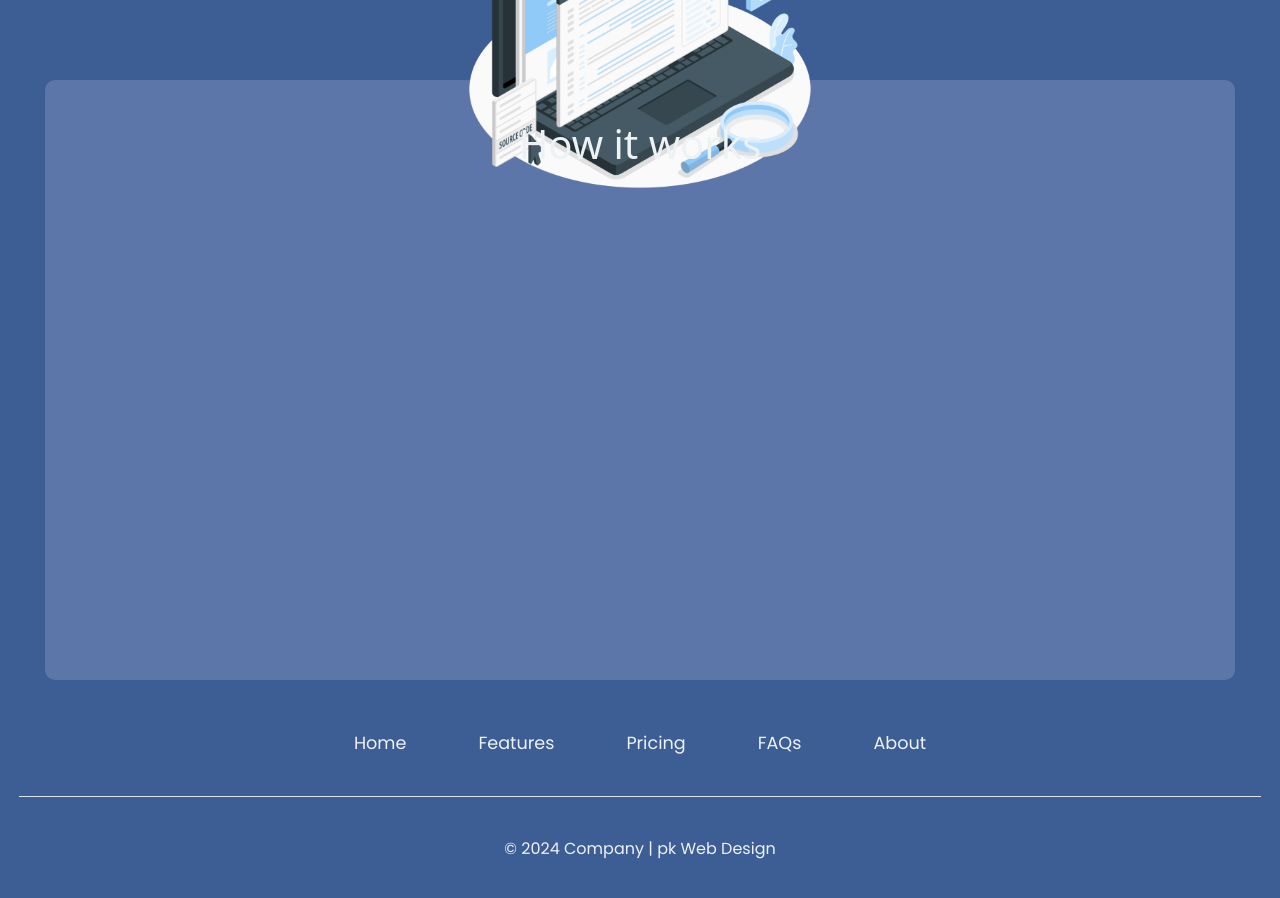
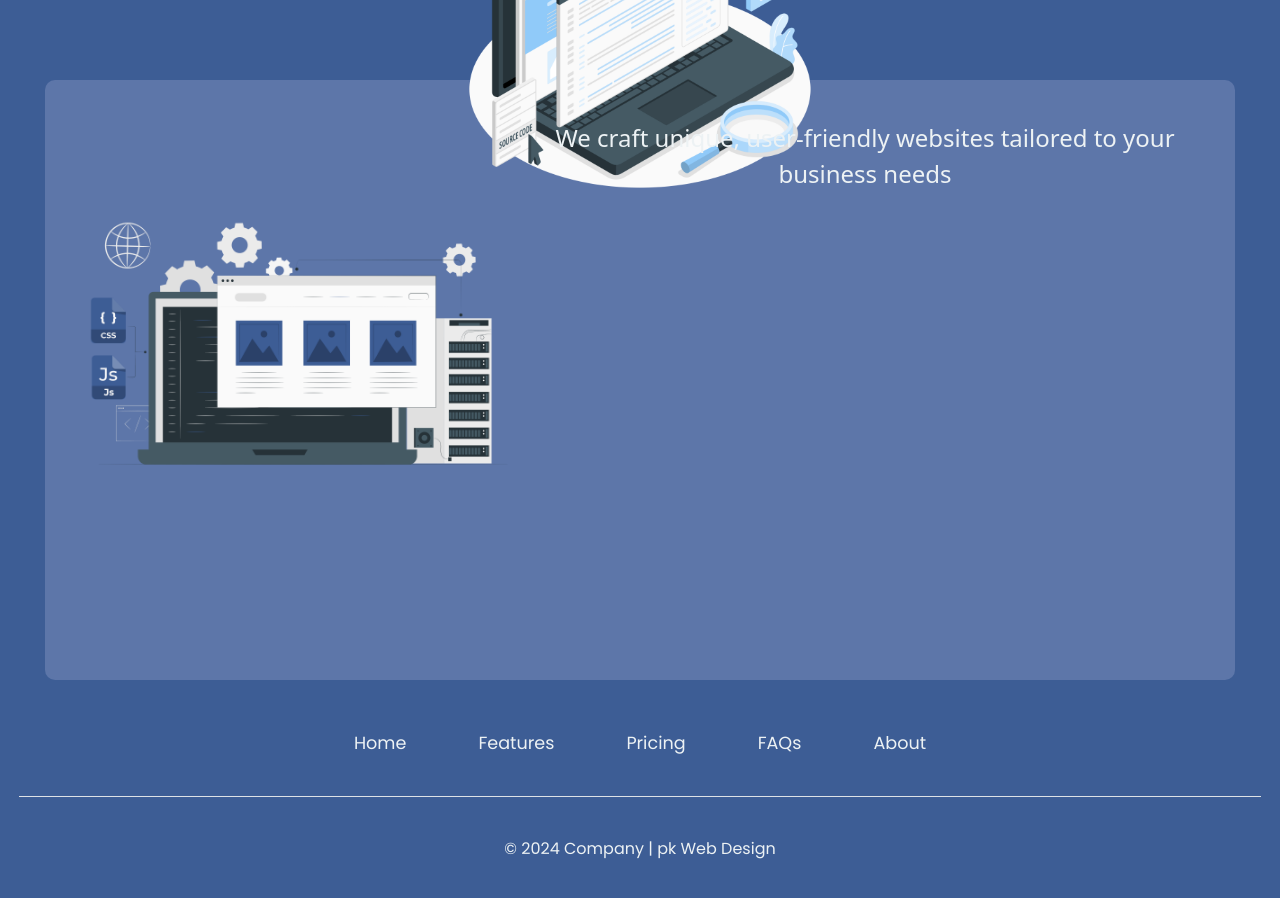
Before and after one commit to paullevental/Pk-Web-Design, a React (Vite) app: page /#/ in a window 1280 px wide. Shown: the part 820-1718 px from the top of the page. Built offline with nearby package versions, Linux system fonts and the light colour scheme.

Commit message:
Further Home page changes | main section

```diff
--- a/src/Home.tsx
+++ b/src/Home.tsx
@@ -19,7 +19,15 @@ function Home() {
                 </div>
             </div>
             <main className="home-main">
-                <h1 className="web-title-explanation">How it works</h1>
+                <h1 className="web-title-explanation"></h1>
+                <div className="inner-home-main">
+                    <div className="inner-home-main-left">
+                        <img src="src\assets\Static website-pana.png" alt="" id="website-img" />
+                    </div>
+                    <div className="inner-home-main-right">
+                        <p>We craft unique, user-friendly websites tailored to your business needs</p>
+                    </div>
+                </div>
             </main>
             <Footer />
         </>
--- a/src/css/home.css
+++ b/src/css/home.css
@@ -55,7 +55,33 @@ body {
     height: 350px;
 }
 
-@media screen and (max-width: 1300px){
+.inner-home-main {
+    display: flex;
+    justify-content: center;
+}
+
+.inner-home-main-right {
+    display: flex;
+    align-items:
+}
+
+.inner-home-main-left {
+    display: flex;
+    align-items: center;
+}
+
+.inner-home-main p {
+    font-size: 1.5rem;
+    font-family:
+}
+
+
+#website-img {
+    width: 450px;
+    height: 450px;
+}
+
+@media screen and (max-width: 1300px) {
     .inner-home-container {
         display: inline;
     }
```
Also changed, not shown: src/assets/Static website-pana.png (added).
